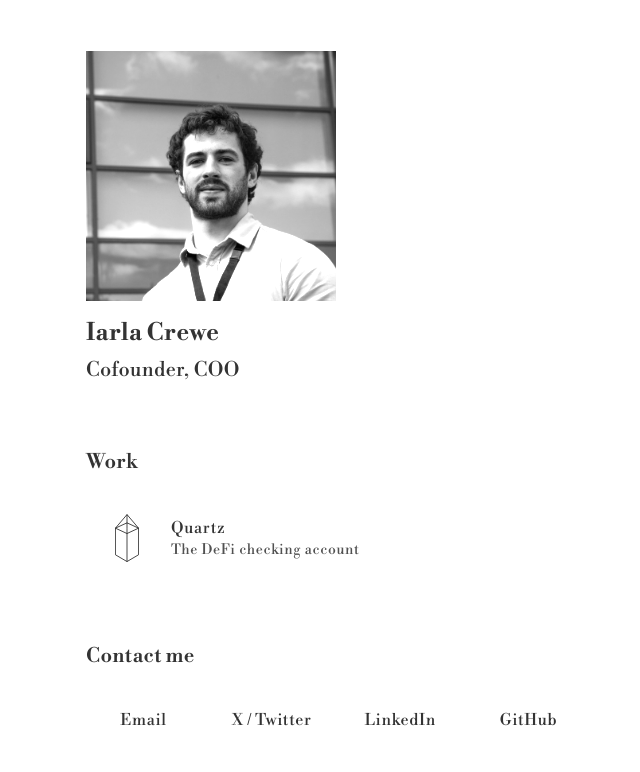
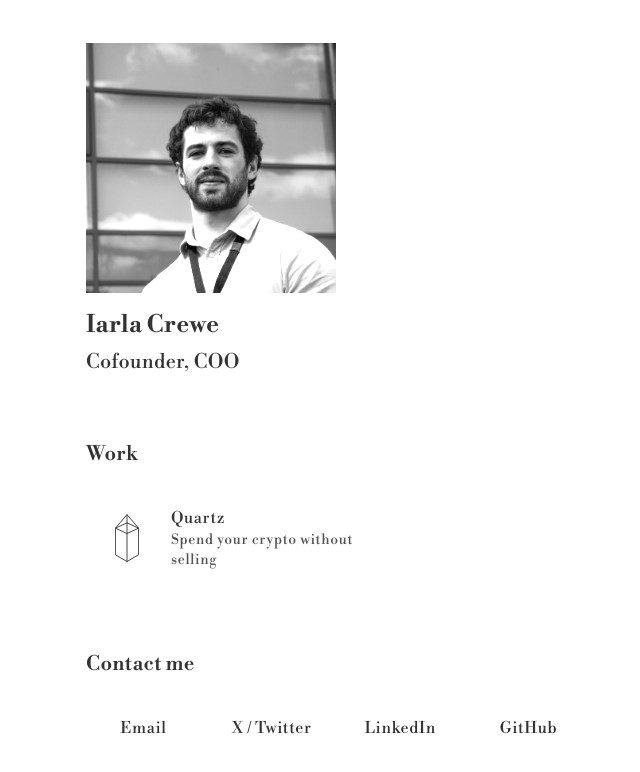
Before and after one commit to iarlacrewe/crewe-ie, a Next.js app: page / in a window 1280 px wide. Shown: the top 772 px of the page, without its empty margins (304-944 px from the left). Built offline with nearby package versions, Linux system fonts and the light colour scheme.

Commit message:
Update Quartz tagline

```diff
--- a/src/app/page.tsx
+++ b/src/app/page.tsx
@@ -36,7 +36,7 @@ export default function Home() {
                 </div>
                 <div className="ml-5 work-card-text">
                   <span className="block">Quartz</span>
-                  <span className="block text-sm opacity-85">The DeFi checking account</span>
+                  <span className="block text-sm opacity-85">Spend your crypto without selling</span>
                 </div>
               </a>
             </div>
```
